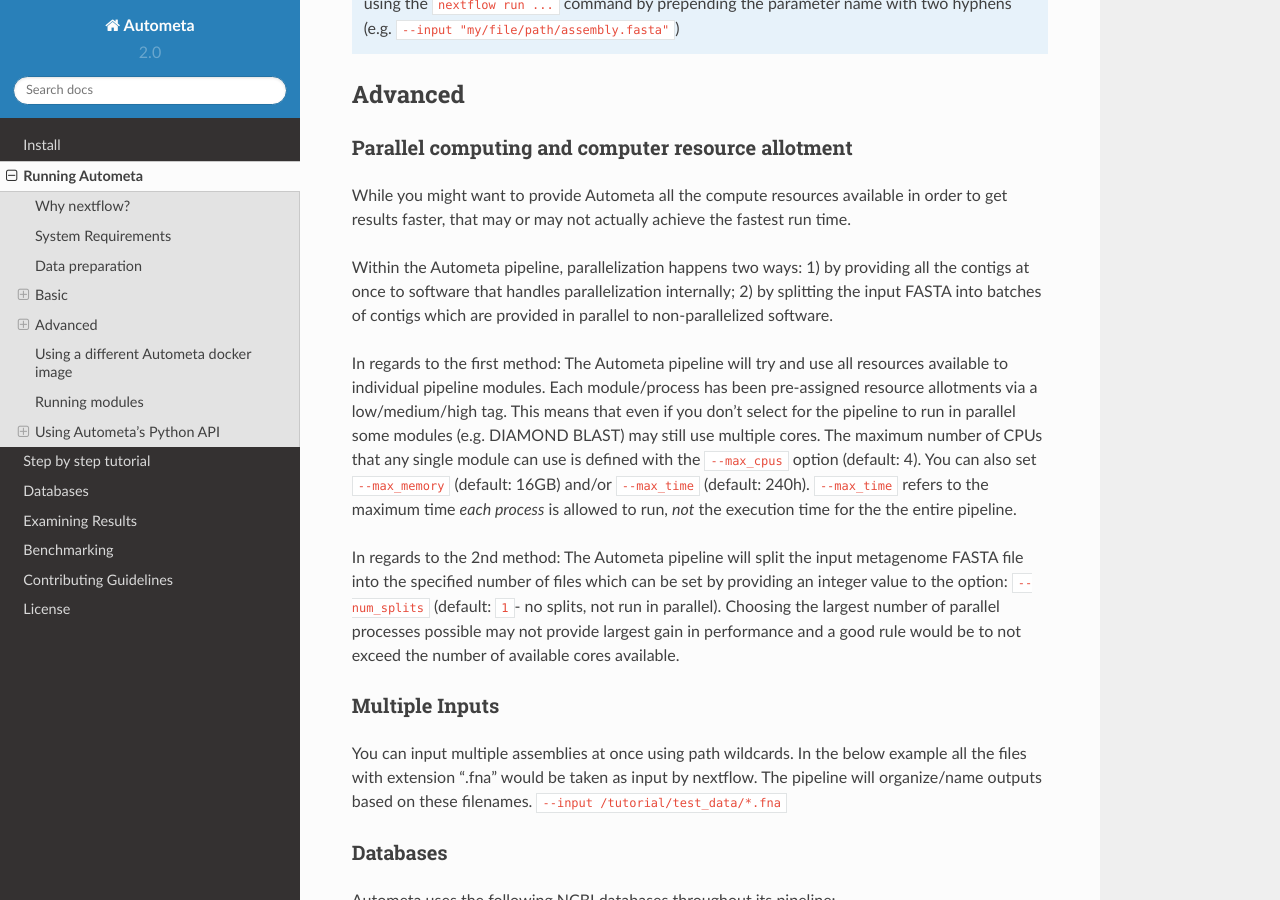
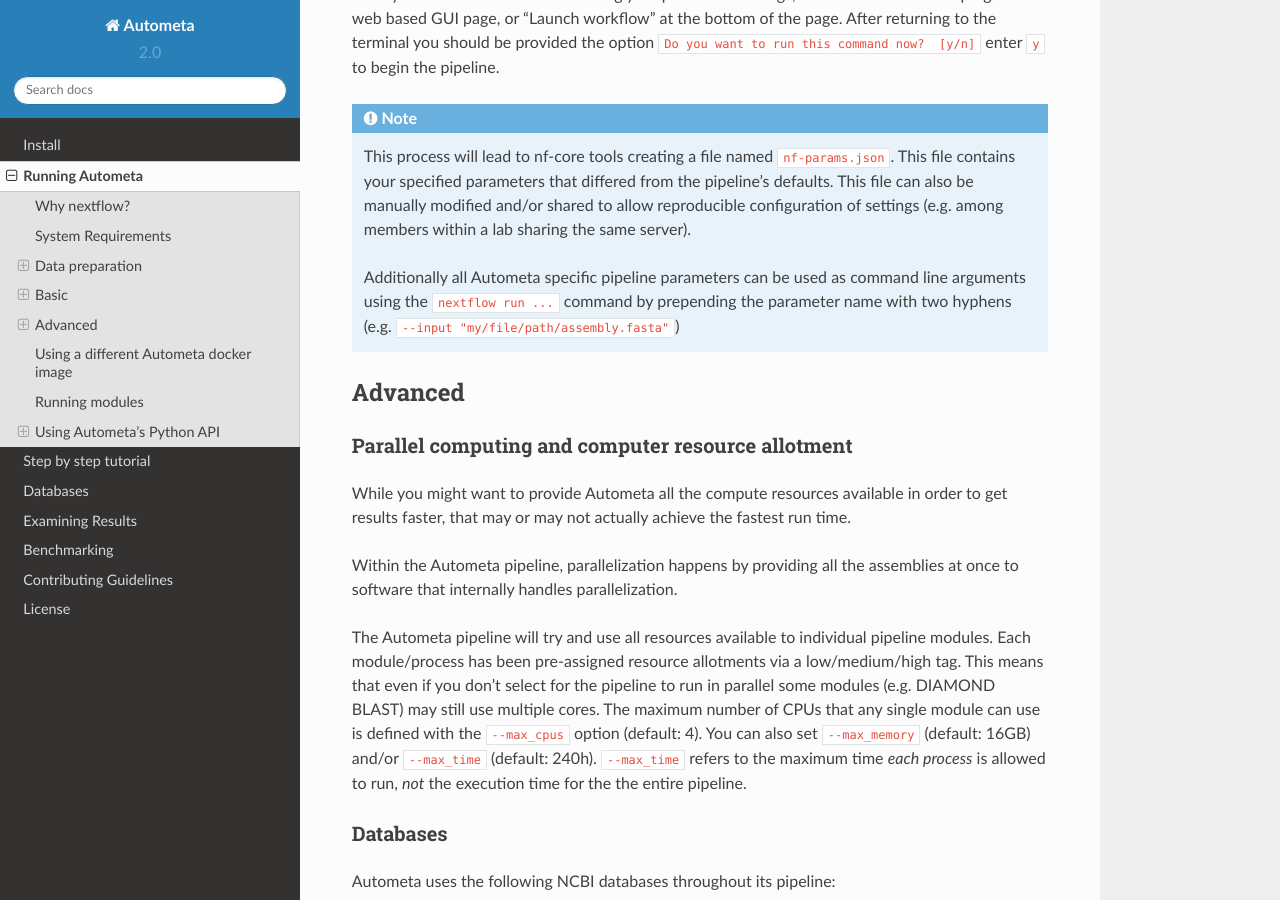
Before and after one commit to KwanLab/Autometa, a Sphinx documentation site: the page built from docs/source/running-autometa.rst, in a window 1280 px wide and 900 px high, scrolled down 3737 px. Built offline with Sphinx 7.4.7 and the Read the Docs theme 2.0.0, drawn with Linux system fonts in a browser that asks for light colours; pages that are not in the unit, such as notebooks, are missing from menus; some of the changed text lies outside the part shown.

Commit message:
:memo: Fix samplesheet table :fire: Remove mentions of num_splits and other references in advanced to specifying multiple inputs

```diff
--- a/docs/source/running-autometa.rst
+++ b/docs/source/running-autometa.rst
@@ -2,16 +2,13 @@
 Running Autometa
 ================
 
-.. For description of appropriate header levels see:
-    https://docs.typo3.org/m/typo3/docs-how-to-document/main/en-us/WritingReST/HeadlinesAndSection.html#headlines-and-sections
-
 Why nextflow?
-=============
+#############
 
 Nextflow helps Autometa produce reproducible results while allowing the pipeline to scale across different platforms and hardware.
 
 System Requirements
-===================
+###################
 
 Currently the nextflow pipeline requires Docker so it must be installed on your system.
 If you don't have Docker installed you can install it from `docs.docker.com/get-docker <https://docs.docker.com/get-docker>`_.
@@ -25,7 +22,7 @@
 
 
 Data preparation
-================
+################
 
 Autometa takes contigs as input, so you need to have previously assembled your shotgun metagenome.
 The following workflow is recommended:
@@ -54,8 +51,45 @@
     Fortunately, Autometa can construct this table for you with: ``autometa-coverage``. Use ``--help`` to get the complete usage or for a few examples see :ref:`coverage-calculation`
 
 
+Preparing a Sample Sheet
+************************
+
+An example sample sheet for three possible ways to provide a sample as an input is provided below. The first example
+provides a metagenome with paired-end read information, such that contig coverages are determine using a read-based alignment
+sub-workflow. The second example uses pre-calculated coverage information by providing a coverage table with the input metagenome assembly.
+The third example retrieves coverage information from the assembly contig headers (Currently, this is only available assemblies constructed using SPAdes)
+
++-----------+--------------------------------------+----------------------------------------+----------------------------------------+-----------------------+-------------------------+
+| sample    | assembly                             | fastq_1                                | fastq_2                                | coverage_tab          | cov_from_contig_headers |
++===========+======================================+========================================+========================================+=======================+=========================+
+| example_1 | /path/to/example/1/metagenome.fna.gz | /path/to/paired-end/fwd_reads.fastq.gz | /path/to/paired-end/rev_reads.fastq.gz |                       | 0                       |
++-----------+--------------------------------------+----------------------------------------+----------------------------------------+-----------------------+-------------------------+
+| example_2 | /path/to/example/2/metagenome.fna.gz |                                        |                                        | /path/to/coverage.tsv | 0                       |
++-----------+--------------------------------------+----------------------------------------+----------------------------------------+-----------------------+-------------------------+
+| example_3 | /path/to/example/3/metagenome.fna.gz |                                        |                                        |                       | 1                       |
++-----------+--------------------------------------+----------------------------------------+----------------------------------------+-----------------------+-------------------------+
+
+.. note::
+   To retrieve coverage information from a sample's contig headers, provide a 1 value to the ``cov_from_contig_headers``.
+   Using a 0 in this column will designate to the workflow to try to retrieve coverage information from the provided coverage table (if it is provided)
+   or coverage information will be calculated by read alignments using the provided paired-end reads.
+
+.. note::
+    If you are providing a coverage table with your input metagenome, it must contain at least two columns of information, ``contig`` and ``coverage`` and
+    be tab-delimited.
+
+You may copy the below table as a csv and paste it into a file to begin your sample sheet. You will need to update your input parameters, accordingly.
+
+.. code-block:: bash
+
+    sample,assembly,fastq_1,fastq_2,coverage_tab,cov_from_contig_headers
+    example_1,/path/to/example/1/metagenome.fna.gz,/path/to/paired-end/fwd_reads.fastq.gz,/path/to/paired-end/rev_reads.fastq.gz,,0
+    example_2,/path/to/example/2/metagenome.fna.gz,,,/path/to/coverage.tsv,0
+    example_3,/path/to/example/3/metagenome.fna.gz,,,,1
+
+
 Basic
-=====
+#####
 
 While the Autometa Nextflow pipeline can be run using Nextflow directly, we designed
 it using nf-core standards and templating to provide an easier user experience through
@@ -65,7 +99,7 @@
 .. _install-nextflow-nfcore-with-conda:
 
 Installing Nextflow and nf-core tools with Conda
-------------------------------------------------
+h
 
 If you have not previously installed/used Conda, you can get it using the
 Miniconda installer appropriate to your system, here: `<https://docs.conda.io/en/latest/miniconda.html>`_
@@ -97,8 +131,8 @@
     conda activate autometa-nf
 
 
-Launching Autometa using nf-core tools
---------------------------------------
+Using nf-core tools
+*******************
 
 Download/Launch the Autometa Nextflow pipeline using nf-core tools.
 The stable version of Autometa will always be the "main" git branch.
@@ -115,71 +149,17 @@
 Use the arrow keys to select one or the other and then press return/enter.
 
 
-Set Autometa parameters with nf-core tools web based GUI
---------------------------------------------------------
+Setting parameters a web-based GUI
+**********************************
 
 The GUI will present all available parameters, though some extra
 parameters may be hidden (these can be revealed by selecting
 "Show hidden params" on the right side of the page).
 
 Parameters to set every time
-~~~~~~~~~~~~~~~~~~~~~~~~~~~~
+****************************
 
 :code:`--input`: the path to your input sample sheet
-
-An example sample sheet for three possible ways to provide a sample as an input is provided below. The first example
-provides a metagenome with paired-end read information, such that contig coverages are determine using a read-based alignment
-sub-workflow. The second example uses pre-calculated coverage information by providing a coverage table with the input metagenome assembly.
-The third example retrieves coverage information from the assembly contig headers (Currently, this is only available assemblies constructed using SPAdes)
-
-.. list-table:: Sample Sheet Example Table
-    :widths: 25 25 50
-    :header-rows: 1
-
-    * - sample
-      - assembly
-      - fastq_1
-      - fastq_2
-      - coverage_tab
-      - cov_from_contig_headers
-    * - example_1
-      - /path/to/example/1/metagenome.fna.gz
-      - /path/to/paired-end/fwd_reads.fastq.gz
-      - /path/to/paired-end/rev_reads.fastq.gz
-      -
-      - 0
-    * - example_2
-      - /path/to/example/2/metagenome.fna.gz
-      -
-      -
-      - /path/to/coverage.tsv
-      - 0
-    * - example_3
-      - /path/to/example/3/metagenome.fna.gz
-      -
-      -
-      -
-      - 1
-
-.. note::
-   To retrieve coverage information from a sample's contig headers, provide a 1 value to the ``cov_from_contig_headers``.
-   Using a 0 in this column will designate to the workflow to try to retrieve coverage information from the provided coverage table (if it is provided)
-   or coverage information will be calculated by read alignments using the provided paired-end reads.
-
-.. note::
-    If you are providing a coverage table with your input metagenome, it must contain at least two columns of information, ``contig`` and ``coverage`` and
-    be tab-delimited.
-
-You may copy the below table as a csv and paste it into a file to begin your sample sheet. You will need to update your input parameters, accordingly.
-
-.. code-block: bash
-
-    sample,assembly,fastq_1,fastq_2,coverage_tab,cov_from_contig_headers
-    example_1,/path/to/example/1/metagenome.fna.gz,/path/to/paired-end/fwd_reads.fastq.gz,/path/to/paired-end/rev_reads.fastq.gz,,0
-    example_2,/path/to/example/2/metagenome.fna.gz,,,/path/to/coverage.tsv,0
-    example_3,/path/to/example/3/metagenome.fna.gz,,,,1
-
-
 :code:`-profile`: this sets options specified within the "profiles" section in the pipeline's nextflow.config file
     - :code:`standard` (default): runs all process jobs locally, (currently this requires Docker).
     - :code:`slurm`: submits all process jobs into the slurm queue. See :ref:`using-slurm` before using
@@ -191,7 +171,8 @@
     workflow and `nextflow`, respectively.
 
 Running the pipeline
---------------------
+********************
+
 After you are finished double-checking your parameter settings, click "Launch"
 at the top right of web based GUI page, or "Launch workflow" at the bottom of
 the page. After returning to the terminal you should be provided the option
@@ -210,19 +191,18 @@
 
 
 Advanced
-========
+########
 
 Parallel computing and computer resource allotment
---------------------------------------------------
+**************************************************
 
 While you might want to provide Autometa all the compute resources available in order to get results
 faster, that may or may not actually achieve the fastest run time.
 
-Within the Autometa pipeline, parallelization happens two ways: 1) by providing all the contigs at once
-to software that handles parallelization internally; 2) by splitting the input FASTA into batches of contigs
-which are provided in parallel to non-parallelized software.
+Within the Autometa pipeline, parallelization happens by providing all the assemblies at once
+to software that internally handles parallelization.
 
-In regards to the first method: The Autometa pipeline will try and use all resources available to individual
+The Autometa pipeline will try and use all resources available to individual
 pipeline modules. Each module/process has been pre-assigned resource allotments via a low/medium/high tag.
 This means that even if you don't select for the pipeline to run in parallel some modules (e.g. DIAMOND BLAST)
 may still use multiple cores. The maximum number of CPUs that any single module can use is defined with
@@ -230,21 +210,8 @@
 :code:`--max_time` (default: 240h). :code:`--max_time` refers to the maximum time *each process* is allowed to run,
 *not* the execution time for the the entire pipeline.
 
-In regards to the 2nd method: The Autometa pipeline will split the input metagenome FASTA file into the specified
-number of files which can be set by providing an integer value to the option: :code:`--num_splits` (default:
-:code:`1`- no splits, not run in parallel). Choosing the largest number of parallel processes possible may not provide
-largest gain in performance and a good rule would be to not exceed the number of available cores available.
-
-
-Multiple Inputs
----------------
-
-You can input multiple assemblies at once using path wildcards. In the below example all the files with extension ".fna"
-would be taken as input by nextflow. The pipeline will organize/name outputs based on these filenames.
-:code:`--input /tutorial/test_data/*.fna`
-
 Databases
----------
+*********
 
 Autometa uses the following NCBI databases throughout its pipeline:
 
@@ -275,7 +242,7 @@
     params.single_db_dir = "/Autometa/autometa/databases/ncbi"
 
 CPUs, Memory, Disk
-------------------
+******************
 
 .. note::
 
@@ -318,7 +285,7 @@
 For additional information and examples see `Tuning workflow resources <https://nf-co.re/usage/configuration#running-nextflow-on-your-system>`_
 
 Additional Autometa parameters
-------------------------------
+******************************
 
 Up to date descriptions and default values of Autometa's nextflow parameters can be viewed using the following command:
 
@@ -371,7 +338,7 @@
 
 
 Customizing Autometa's Scripts
-------------------------------
+******************************
 
 In case you want to tweak some of the scripts, run on your own scheduling system or modify the pipeline you can clone
 the repository and then run nextflow directly from the scripts as below:
@@ -385,7 +352,7 @@
     nextflow run $HOME/Autometa/nextflow
 
 Useful options
---------------
+**************
 
 ``-c`` : In case you have configured nextflow with your executor (see :ref:`Configure nextflow with your 'executor'`)
 and have made other modifications on how to run nextflow using your ``nexflow.config`` file, you can specify that file
@@ -395,14 +362,14 @@
 `nexflow CLI documentation <https://www.nextflow.io/docs/latest/cli.html#command-line-interface-cli>`_
 
 Resuming the workflow
----------------------
+*********************
 
 One of the most powerful features of nextflow is resuming the workflow from the last completed process. If your pipeline
 was interrupted for some reason you can resume it from the last completed process using the resume flag (``-resume``).
 Eg, ``nextflow run KwanLab/Autometa -params-file nf-params.json -c my_other_parameters.config -resume``
 
 Execution Report
-----------------
+****************
 
 After running nextflow you can see the execution statistics of your autometa run, including the time taken, CPUs used,
 RAM used, etc separately for each process. Nextflow will generate summary, timeline and trace reports automatically for
@@ -410,14 +377,14 @@
 `nextflow docs on execution reports <https://www.nextflow.io/docs/latest/tracing.html#execution-report>`_.
 
 Visualizing the Workflow
-------------------------
+************************
 
 You can visualize the entire workflow ie. create the directed acyclic graph (DAG) of processes from the written DOT file. First install
 `Graphviz <https://graphviz.org/>`_ (``conda install -c anaconda graphviz``) then do ``dot -Tpng < pipeline_info/autometa-dot > autometa-dag.png`` to get the
 in the ``png`` format.
 
 Configure nextflow with your 'executor'
----------------------------------------
+***************************************
 
 For nextflow to run the Autometa pipeline through a job scheduler you will need to update the respective ``profile``
 section in nextflow's config file. Each ``profile`` may be configured with any available scheduler as noted in the
@@ -433,7 +400,7 @@
 .. _using-slurm:
 
 SLURM
------
+*****
 
 This allows you to run the pipeline using the SLURM resource manager. To do this you'll first needed to identify the
 slurm partition to use. You can find the available slurm partitions by running ``sinfo``. Example: On running ``sinfo``
@@ -461,7 +428,7 @@
 
 
 Using a different Autometa docker image
-=======================================
+#######################################
 
 
 Especially when developing new features it may be necessary to run the pipeline with a custom docker image.
@@ -472,7 +439,7 @@
 
 
 Running modules
-===============
+###############
 
 Many of the Autometa modules may be run standalone.
 
@@ -482,16 +449,16 @@
 I.e. ``python -m autometa.common.kmers -h``
 
 Using Autometa's Python API
-===========================
+###########################
 
 Autometa's classes and functions are available after installation.
 To access these, do the same as importing any other python library.
 
 Examples
---------
+********
 
 samtools wrapper
-~~~~~~~~~~~~~~~~
+================
 
 .. code-block:: python
 
@@ -504,7 +471,7 @@
     samtools.sort(sam="<path/to/alignment.sam>", out="<path/to/output/alignment.bam>", cpus=4)
 
 Metagenome Description
-~~~~~~~~~~~~~~~~~~~~~~
+======================
 
 .. code-block:: python
 
@@ -518,7 +485,7 @@
     metagenome_df = mg.describe()
 
 k-mer frequency counting, normalization, embedding
-~~~~~~~~~~~~~~~~~~~~~~~~~~~~~~~~~~~~~~~~~~~~~~~~~~
+==================================================
 
 .. code-block:: python
 
```
